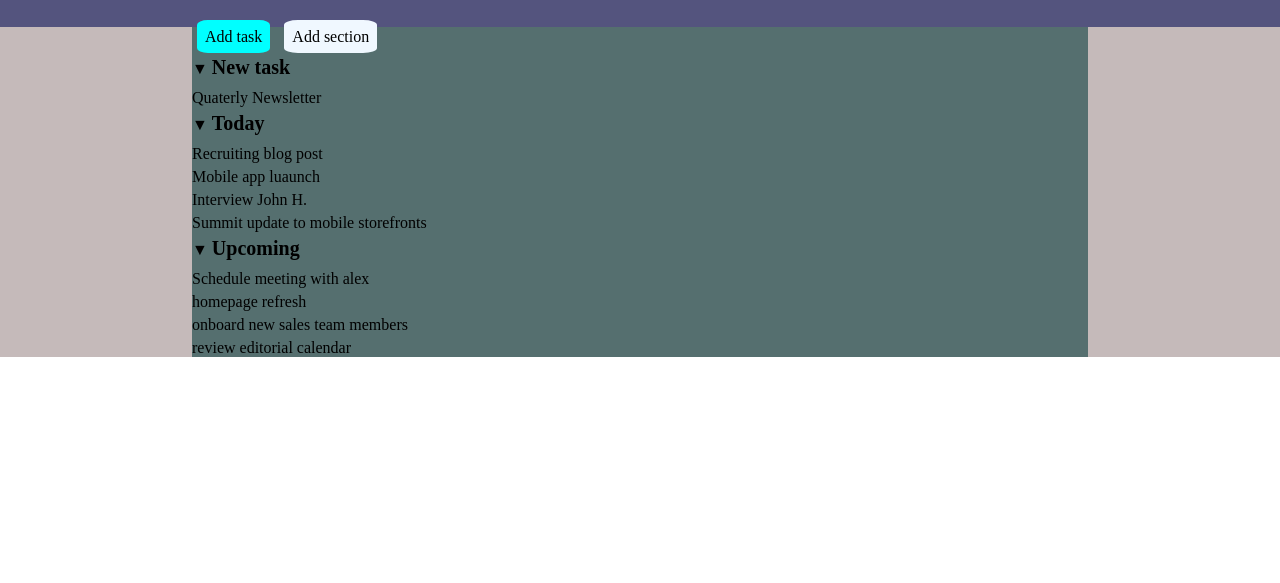
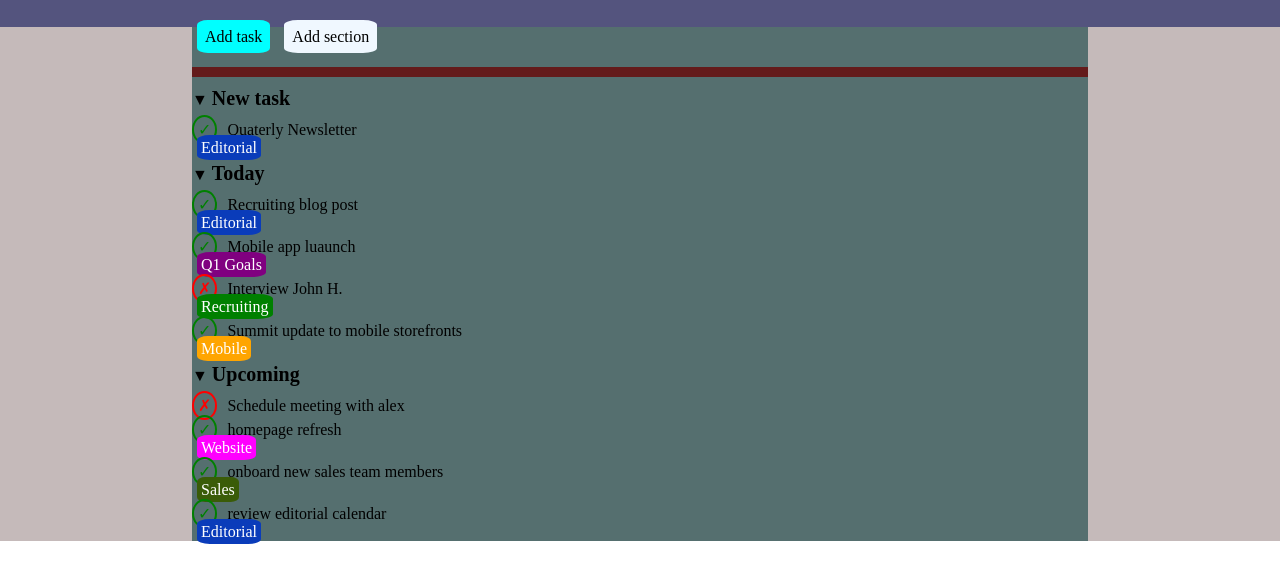
Before and after one commit to andrealangianese/html-css-toboolist, a plain HTML site: page index.html in a window 1280 px wide. Shown: the part 53-636 px from the top of the page. Drawn offline with Linux system fonts and the light colour scheme.

Commit message:
presunta fine html

```diff
--- a/index.html
+++ b/index.html
@@ -20,7 +20,7 @@
         <!--main paragraph-->
         <main>
             <div class="container">
-                <div>
+                <div class="space">
                     <span class="nav-botton blue-botton">Add task</span>
                     <span class="nav-botton"> Add section</span>
                 </div>
@@ -29,25 +29,25 @@
                         <span class="titoli-enfatizzati">New task</span>
                     </li>
                     <ul>
-                        <li>Quaterly Newsletter</li>
+                        <li><span class="cerchio-generale verde" > &check;</span>Quaterly Newsletter</li><span class="generale-bottoni">Editorial</span>
                     </ul>
                     <li>&#9660;
                         <span class="titoli-enfatizzati">Today</span>
                     </li>
                     <ul>
-                        <li>Recruiting blog post</li>
-                        <li>Mobile app luaunch</li>
-                        <li>Interview John H.</li>
-                        <li>Summit update to mobile storefronts</li>
+                        <li><span class="cerchio-generale verde" > &check;</span>Recruiting blog post</li><span class="generale-bottoni">Editorial</span>
+                        <li><span class="cerchio-generale verde" > &check;</span>Mobile app luaunch</li><span class="generale-bottoni viola">Q1 Goals</span>
+                        <li><span class="cerchio-generale rosso" > &cross;</span>Interview John H.</li><span class="generale-bottoni verde-botton">Recruiting</span>
+                        <li><span class="cerchio-generale verde" > &check;</span>Summit update to mobile storefronts</li><span class="generale-bottoni arancio">Mobile</span>
                     </ul>
                     <li>&#9660;
                         <span class="titoli-enfatizzati">Upcoming</span>
                     </li>
                     <ul>
-                        <li>Schedule meeting with alex</li>
-                        <li>homepage refresh</li>
-                        <li>onboard new sales team members</li>
-                        <li> review editorial calendar</li>
+                        <li><span class="cerchio-generale rosso" > &cross;</span>Schedule meeting with alex</li>
+                        <li><span class="cerchio-generale verde" > &check;</span>homepage refresh</li><span class="generale-bottoni fucsia">Website</span>
+                        <li><span class="cerchio-generale verde" > &check;</span>onboard new sales team members</li><span class="generale-bottoni lime">Sales</span>
+                        <li><span class="cerchio-generale verde" > &check;</span>review editorial calendar</li><span class="generale-bottoni">Editorial</span>
                     </ul>
                 </ul>
             </div>
```
